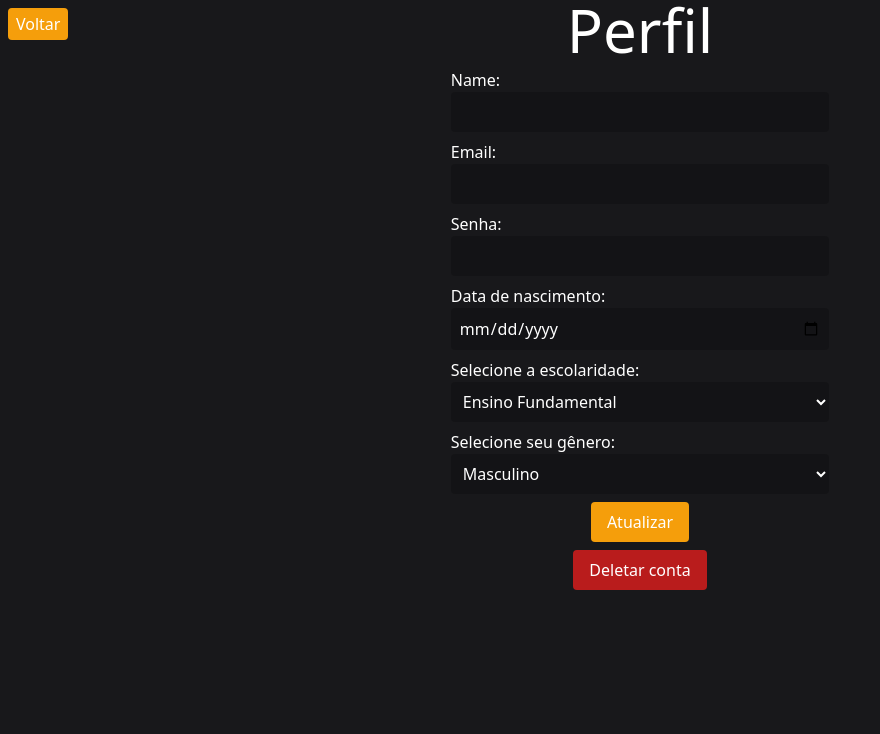
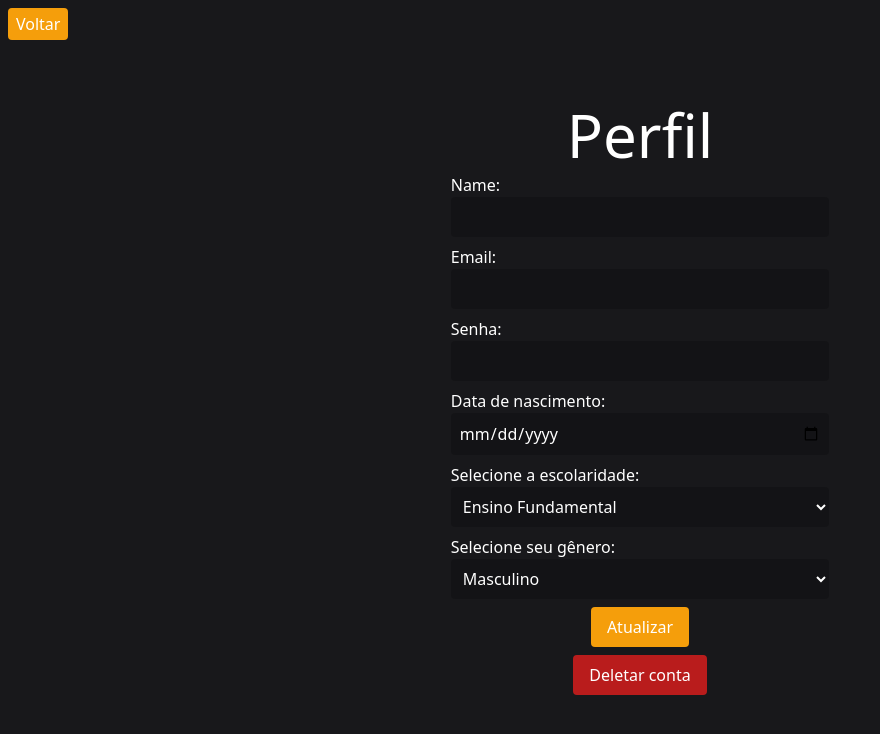
Before and after one commit to Lucassimaog6/PIT, a React (Vite) app in the folder FrontEnd/: page /profile in a window 1280 px wide. Shown: the top 734 px of the page, without its empty margins (0-880 px from the left). Built offline with nearby package versions, Linux system fonts and the light colour scheme; no server answers.

Commit message:
Update index.jsx

```diff
--- a/FrontEnd/src/Pages/Profile/index.jsx
+++ b/FrontEnd/src/Pages/Profile/index.jsx
@@ -74,7 +74,7 @@
     };
 
     return (
-        <div className='min-h-screen flex justify-center'>
+        <div className='min-h-screen flex justify-center items-center'>
             <button className='absolute top-2 left-2 bg-amber-500 py-1 px-2 rounded'
                     onClick={() => navigate('/home')}>Voltar
             </button>
```
